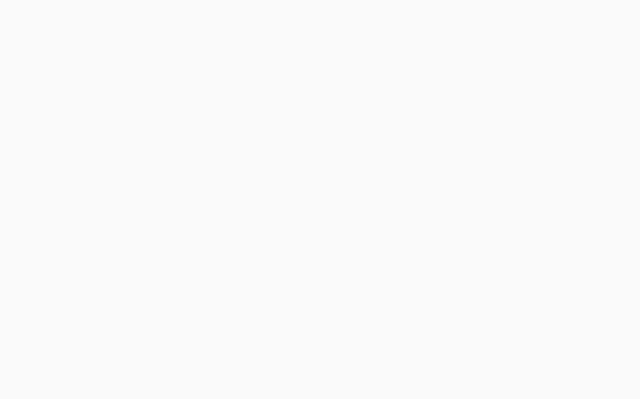
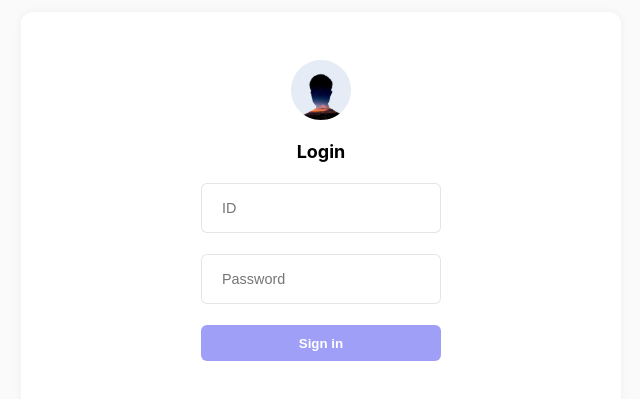
Before and after one commit to hohi1114/med_local, a React (Vite) app: page /login in a window 1280 px wide. Before the commit this address had no page. Shown: the part 191-590 px from the top of the page, without its empty margins (319-959 px from the left). Built offline with nearby package versions, Linux system fonts and the light colour scheme.

Commit message:
feat:login setting

```diff
--- a/package.json
+++ b/package.json
@@ -23,7 +23,9 @@
   },
   "dependencies": {
     "@ant-design/charts": "^2.2.1",
+    "@tanstack/react-query": "^5.67.3",
     "antd": "^5.24.2",
+    "axios": "^1.8.2",
     "bcrypt": "^5.1.1",
     "body-parser": "^1.20.3",
     "date-fns": "^4.1.0",
@@ -35,10 +37,12 @@
     "express": "^4.21.2",
     "idb": "^8.0.2",
     "jsonwebtoken": "^9.0.2",
+    "lodash": "^4.17.21",
     "pg": "^8.13.3",
-    "lodash": "^4.17.21",
     "react": "^19.0.0",
+    "react-cookie": "^7.2.2",
     "react-dom": "^19.0.0",
+    "react-hook-form": "^7.54.2",
     "react-router-dom": "^7.2.0",
     "styled-components": "^6.1.15",
     "xlsx": "^0.18.5",
--- a/src/App.tsx
+++ b/src/App.tsx
@@ -7,6 +7,8 @@ import MediMapPage from "./pages/MediMapPage";
 import NaverScriptLoader from "./utils/NaverScriptLoader.tsx";
 import { useEffect } from "react";
 import useRegionNamesData from "./hooks/useRegionNamesData.tsx";
+import LoginPage from "./pages/LoginPage.tsx";
+import { QueryClient, QueryClientProvider } from "@tanstack/react-query";
 
 function App() {
   const { getRegionNameFromIndexDB } = useRegionNamesData();
@@ -16,9 +18,13 @@ function App() {
     getRegionNameFromIndexDB();
   }, []);
 
+  const queryClient = new QueryClient();
+
   return (
+    <QueryClientProvider client={queryClient}>
       <BrowserRouter>
         <Routes>
+          <Route path="/login" element={<LoginPage />} />
           <Route path="/" element={<BaseLayout />}>
             <Route index path="dashboard" element={<DashBoardPage />} />
             <Route
@@ -41,6 +47,7 @@ function App() {
           </Route>
         </Routes>
       </BrowserRouter>
+    </QueryClientProvider>
   );
 }
 
--- a/src/components/common/button/BaseButton.tsx
+++ b/src/components/common/button/BaseButton.tsx
@@ -59,3 +59,30 @@ const ButtonContainer = styled.button<StyledButtonProps>`
   font-weight: bold;
   background-color: ${({ color }) => color};
 `;
+const LoginContainer = styled.div`
+  display: flex;
+  justify-content: center;
+  align-items: center;
+  height: 100vh;
+  padding: 1rem;
+  background: rgba(0, 0, 0, 0.02); /* 부드러운 배경 */
+`;
+
+const LoginWrapper = styled.div`
+  display: flex;
+  flex-direction: column;
+  align-items: center;
+  gap: 1.5rem;
+  background-color: #ffffff;
+  width: 100%;
+  max-width: 28rem; /* 크기 제한 */
+  padding: 2.5rem;
+  border-radius: 12px;
+  box-shadow: 0 8px 20px rgba(0, 0, 0, 0.08);
+  text-align: center;
+
+  @media (max-width: 480px) {
+    padding: 2rem;
+    max-width: 90%;
+  }
+`;
--- a/src/pages/DashBoardPage.tsx
+++ b/src/pages/DashBoardPage.tsx
@@ -2,8 +2,9 @@ import styled from "styled-components";
 import ContentHeader from "../components/common/layout/ContentHeader";
 import BaseButton from "../components/common/button/BaseButton";
 import DurationDatePicker from "../components/common/datepicker/DurationDatePicker";
-import { useState } from "react";
+import { useEffect, useState } from "react";
 import { RangePickerProps } from "antd/es/date-picker";
+import { getCookie } from "../utils/api/cookie";
 
 const FILTERDATA = ["오늘", "3일", "7일", "1개월", "3개월", "1년", "직접선택"];
 
--- /dev/null
+++ b/src/pages/LoginPage.tsx
@@ -0,0 +1,128 @@
+import styled from "styled-components";
+import BaseButton from "../components/common/button/BaseButton";
+import { useForm } from "react-hook-form";
+import { useMutation } from "@tanstack/react-query";
+import { postLogin } from "../utils/api/apis";
+import { useState } from "react";
+import { AxiosError } from "axios";
+import { useNavigate } from "react-router-dom";
+
+export type LoginParams = {
+  email: string;
+  password: string;
+};
+const LoginPage = () => {
+  const navigate = useNavigate();
+  const {
+    register,
+    handleSubmit,
+    formState: { errors }
+  } = useForm<LoginParams>();
+  const [error, setError] = useState<string | null>(null);
+
+  const loginMutation = useMutation({
+    mutationFn: (userData: LoginParams) => postLogin(userData),
+    onSuccess: (data) => {
+      navigate("/");
+    },
+    onError: (error: AxiosError) => {
+      setError(error?.response?.data?.error);
+    }
+  });
+
+  const onSubmit = (data: LoginParams) => {
+    loginMutation.mutate(data);
+  };
+
+  return (
+    <LoginContainer>
+      <LoginWrapper onSubmit={handleSubmit(onSubmit)}>
+        <img
+          src="/images/defaultProfile.svg"
+          alt="default_profile"
+          style={{ width: "5rem", height: "auto" }}
+        />
+        <TitleStyle>Login</TitleStyle>
+
+        <BaseInput
+          id="email"
+          type="email"
+          placeholder="ID"
+          {...register("email", { required: "ID is required" })}
+        />
+        <BaseInput
+          type="password"
+          placeholder="Password"
+          {...register("password", { required: "Password is required" })}
+        />
+
+        <div style={{ minWidth: "20rem" }}>
+          <StyledButton type="submit">Sign in</StyledButton>
+        </div>
+        <div style={{ color: "red", textAlign: "left" }}>
+          <div>{errors.email?.message}</div>
+          <div>{errors.password?.message}</div>
+          <div>{error}</div>
+        </div>
+      </LoginWrapper>
+    </LoginContainer>
+  );
+};
+
+export default LoginPage;
+
+const BaseInput = styled.input`
+  border: 0.5px solid rgba(0, 0, 0, 0.1);
+  padding: 16px 20px;
+  border-radius: 6px;
+  min-width: 20rem;
+  font-size: 1.2rem;
+  transition: 0.2s ease-in-out;
+  box-sizing: border-box;
+
+  &:focus {
+    border-color: #6a5acd;
+    outline: none;
+    box-shadow: 0 0 5px rgba(106, 90, 205, 0.3);
+  }
+`;
+
+const StyledButton = styled(BaseButton)`
+  width: 100%;
+  color: white;
+  transition: 0.2s ease-in-out;
+  &:hover {
+    background: #5a4ec5;
+  }
+`;
+
+const LoginContainer = styled.div`
+  display: flex;
+  justify-content: center;
+  align-items: center;
+  height: 100vh;
+  padding: 1rem;
+`;
+
+const LoginWrapper = styled.form`
+  display: flex;
+  justify-content: center;
+  align-items: center;
+  flex-direction: column;
+  gap: 1.75rem;
+  background-color: #ffffff;
+  min-width: 42rem;
+
+  padding: 4rem;
+  border-radius: 1rem;
+  box-shadow: 0 0 10px rgba(0, 0, 0, 0.05);
+  @media (max-width: 480px) {
+    padding: 2rem;
+    max-width: 90%;
+  }
+`;
+
+const TitleStyle = styled.div`
+  font-size: 1.5rem;
+  font-weight: bold;
+`;
--- /dev/null
+++ b/src/utils/api/apis.ts
@@ -0,0 +1,24 @@
+import axios from "axios";
+import { LoginParams } from "../../pages/LoginPage";
+import { saveTokensToCookie } from "./token";
+
+export const postLogin = async (loginData: LoginParams) => {
+  try {
+    const response = await axios.post(
+      `http://localhost:3001/api/auth/login`,
+      loginData,
+      {}
+    );
+    await saveTokensToCookie({
+      access_token: response.data.token,
+      refresh_token: ""
+    });
+
+    return response.data;
+  } catch (error) {
+    if (error instanceof Error) {
+      throw error;
+    }
+    throw new Error("알 수 없는 오류가 발생했습니다.");
+  }
+};
--- /dev/null
+++ b/src/utils/api/cookie.ts
@@ -0,0 +1,33 @@
+import { Cookies } from "react-cookie";
+
+const cookies = new Cookies();
+
+interface CookieOptions {
+  path?: string;
+  expires?: Date;
+  secure?: boolean;
+  httpOnly?: boolean;
+  sameSite?: "strict" | "lax" | "none";
+}
+
+const defaultOptions: CookieOptions = {
+  path: "/",
+  // secure: process.env.NODE_ENV === "production",
+  sameSite: "strict"
+};
+
+export const setCookie = (
+  name: string,
+  value: string,
+  options?: CookieOptions
+) => {
+  cookies.set(name, value, { ...defaultOptions, ...options });
+};
+
+export const getCookie = (name: string) => {
+  return cookies.get(name);
+};
+
+export const removeCookie = (name: string, options?: CookieOptions) => {
+  cookies.remove(name, { ...defaultOptions, ...options });
+};
--- /dev/null
+++ b/src/utils/api/token.ts
@@ -0,0 +1,26 @@
+import { setCookie, removeCookie } from "./cookie";
+import { AuthResponse } from "../../types/auth";
+
+const AUTH_KEYS = {
+  ACCESS_TOKEN: "accessToken",
+  REFRESH_TOKEN: "refreshToken"
+} as const;
+
+export const saveTokensToCookie = async (response: AuthResponse) => {
+  if (response.access_token) {
+    setCookie(AUTH_KEYS.ACCESS_TOKEN, response.access_token, {
+      expires: new Date(Date.now() + 24 * 60 * 60 * 1000) // 24시간
+    });
+  }
+
+  if (response.refresh_token) {
+    setCookie(AUTH_KEYS.REFRESH_TOKEN, response.refresh_token, {
+      expires: new Date(Date.now() + 7 * 24 * 60 * 60 * 1000) // 7일
+    });
+  }
+};
+
+export const removeAuthTokens = () => {
+  removeCookie(AUTH_KEYS.ACCESS_TOKEN);
+  removeCookie(AUTH_KEYS.REFRESH_TOKEN);
+};
```
Also changed, not shown: src/types/auth.d.ts (added, +14 -0 lines), src/utils/api/apihelper.ts (added, +31 -0 lines). Lines whose indentation alone changed are shown as unchanged.
